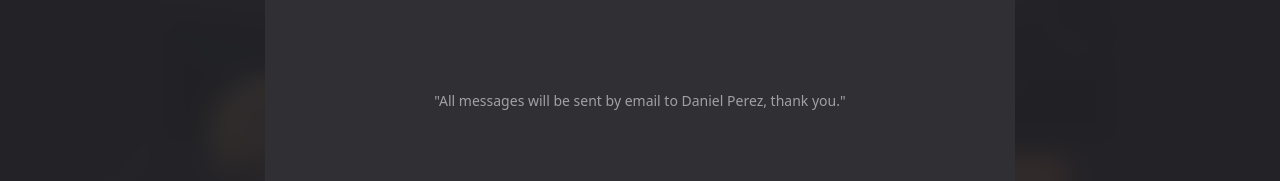
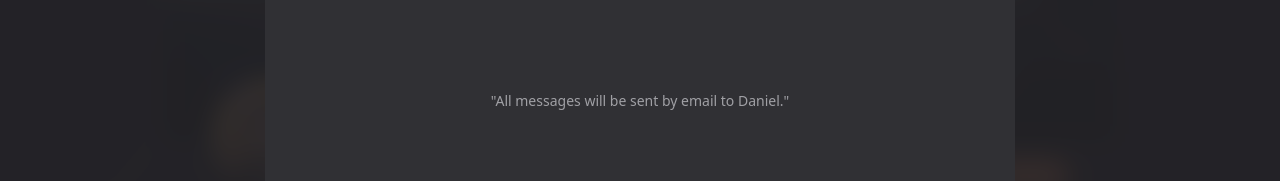
Before and after one commit to Daniel-PerezF/portfolioX, a React (Create React App) app in the folder portfoliox/: page / in a window 1280 px wide. Both pictures are taken after a click on the icon 956 px from the left and 408 px from the top of the page. Shown: the part 233-414 px from the top of the page. Built offline with nearby package versions, Linux system fonts and the light colour scheme.

Commit message:
updated message in dm component

```diff
--- a/portfoliox/src/components/DirectMessage.tsx
+++ b/portfoliox/src/components/DirectMessage.tsx
@@ -127,7 +127,7 @@ export function DirectMessage({ onClose }: { onClose: () => void }) {
                   darkMode ? "text-[#a0a0a5]" : "text-[#909095]"
                 }`}
               >
-                "All messages will be sent by email to Daniel Perez, thank you."
+                "All messages will be sent by email to Daniel."
               </div>
             )}
             <div ref={messagesEndRef}></div>
```
